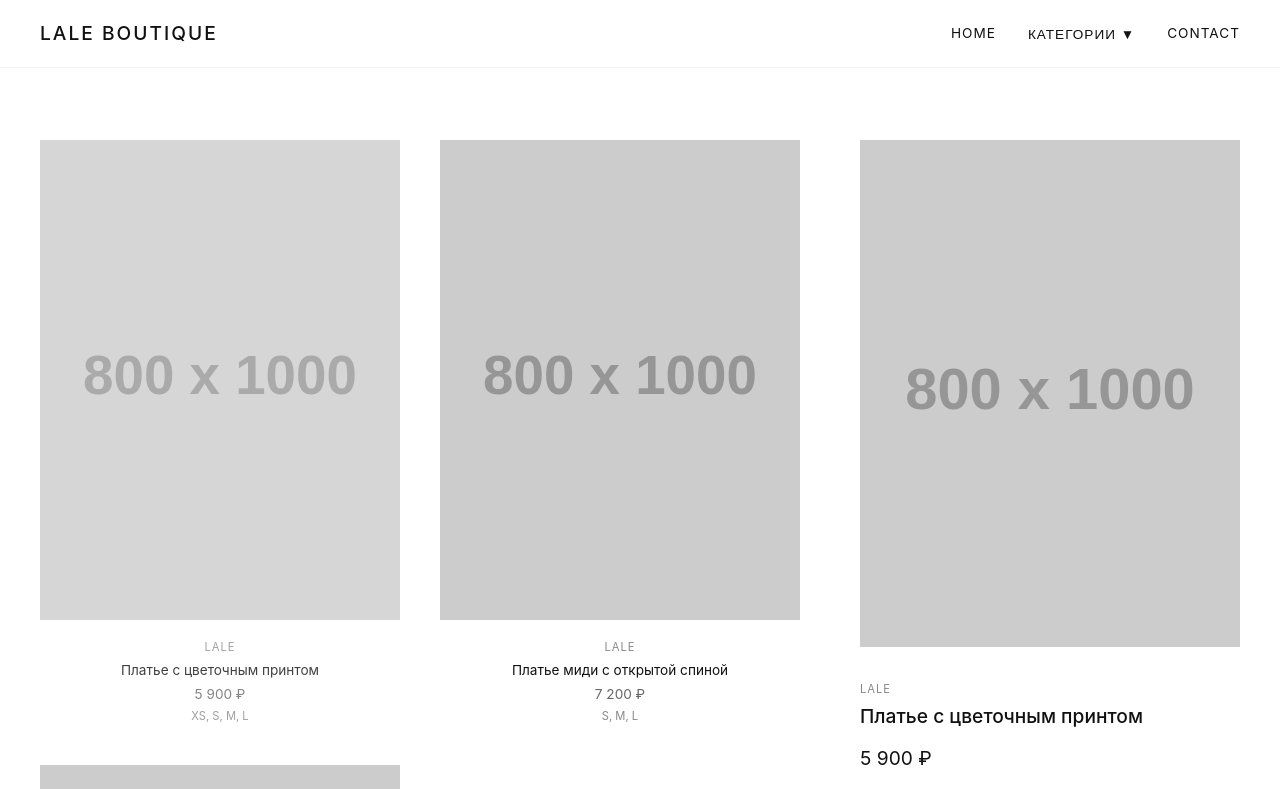
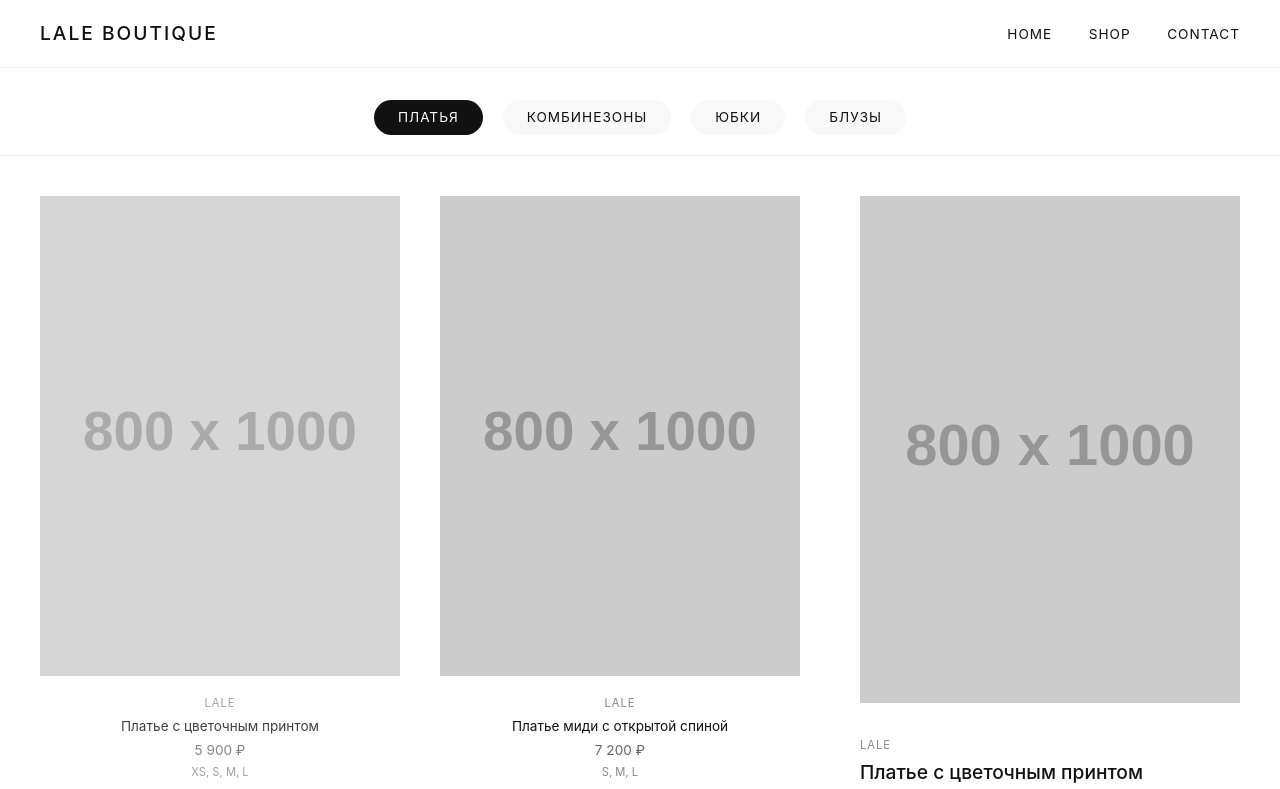
Before and after one commit to lad1xq/laleboutique, a plain HTML site: page catalog.html in a window 1280 px wide. Shown: the top 789 px of the page. Drawn offline with Linux system fonts and the light colour scheme; placeholder pictures from the web are drawn by us.

Commit message:
catalog.html

```diff
--- a/catalog.html
+++ b/catalog.html
@@ -24,54 +24,64 @@
             padding: 20px 0;
             border-bottom: 1px solid rgba(0,0,0,0.05);
         }
-        .header-inner { display: flex; justify-content: space-between; align-items: center; flex-wrap: wrap; gap: 20px; }
-        .logo { font-size: 1.2rem; font-weight: 500; letter-spacing: 2px; text-transform: uppercase; text-decoration: none; color: #111; }
+        .header-inner {
+            display: flex;
+            justify-content: space-between;
+            align-items: center;
+            flex-wrap: wrap;
+            gap: 20px;
+        }
+        .logo {
+            font-size: 1.2rem;
+            font-weight: 500;
+            letter-spacing: 2px;
+            text-transform: uppercase;
+            text-decoration: none;
+            color: #111;
+        }
         .logo-img { height: 32px; width: auto; }
-        .nav { display: flex; align-items: center; gap: 32px; }
         .nav a {
             text-decoration: none;
             color: #111;
             font-size: 0.85rem;
             text-transform: uppercase;
             letter-spacing: 1px;
+            margin-left: 32px;
             transition: opacity 0.2s;
         }
         .nav a:hover { opacity: 0.6; }
-        /* Категории выпадающий список */
-        .dropdown {
-            position: relative;
-            display: inline-block;
+        /* Категории плитками */
+        .categories-bar {
+            background: white;
+            padding: 20px 0;
+            border-bottom: 1px solid #f0f0f0;
+            margin-top: 80px; /* отступ под фиксированную шапку */
         }
-        .dropbtn {
-            background: none;
-            border: none;
+        .categories-grid {
+            display: flex;
+            flex-wrap: wrap;
+            justify-content: center;
+            gap: 20px;
+        }
+        .category-tile {
+            padding: 8px 24px;
+            background: #f8f8f8;
+            text-decoration: none;
+            color: #111;
             font-size: 0.85rem;
             text-transform: uppercase;
             letter-spacing: 1px;
-            cursor: pointer;
-            padding: 0;
-            color: #111;
+            transition: all 0.2s;
+            border-radius: 30px;
         }
-        .dropdown-content {
-            display: none;
-            position: absolute;
-            background-color: white;
-            min-width: 200px;
-            box-shadow: 0 8px 16px rgba(0,0,0,0.1);
-            z-index: 1;
-            top: 100%;
-            left: 0;
+        .category-tile:hover {
+            background: #111;
+            color: white;
         }
-        .dropdown-content a {
-            color: #111;
-            padding: 12px 16px;
-            text-decoration: none;
-            display: block;
-            font-size: 0.8rem;
+        .category-tile.active {
+            background: #111;
+            color: white;
         }
-        .dropdown-content a:hover { background-color: #f5f5f5; }
-        .dropdown:hover .dropdown-content { display: block; }
-        main { padding-top: 100px; }
         /* Двухколоночный макет */
         .catalog-layout {
             display: flex;
@@ -235,10 +245,6 @@
             text-transform: uppercase;
             margin-top: 40px;
         }
-        .active-product {
-            opacity: 0.8;
-            /* Можно добавить рамку */
-        }
     </style>
 </head>
 <body>
@@ -247,14 +253,19 @@
         <a href="index.html" class="logo" id="logo-container">LALE BOUTIQUE</a>
         <div class="nav">
             <a href="index.html">HOME</a>
-            <div class="dropdown">
-                <button class="dropbtn">КАТЕГОРИИ ▼</button>
-                <div class="dropdown-content" id="categories-dropdown"></div>
-            </div>
+            <a href="catalog.html">SHOP</a>
             <a href="index.html#contacts">CONTACT</a>
         </div>
     </div>
 </header>
+
+<!-- Блок категорий плитками -->
+<div class="categories-bar">
+    <div class="container">
+        <div class="categories-grid" id="categories-grid"></div>
+    </div>
+</div>
+
 <main>
     <div class="container">
         <div class="catalog-layout">
@@ -292,11 +303,25 @@
         activeCategory = categories[0]; // по умолчанию первая категория
     }
 
-    // Функция для отображения товаров выбранной категории
+    // Рендер плиток категорий
+    function renderCategoryTiles() {
+        const container = document.getElementById('categories-grid');
+        container.innerHTML = categories.map(cat => `
+            <a href="?category=${encodeURIComponent(cat)}" class="category-tile ${cat === activeCategory ? 'active' : ''}">
+                ${cat}
+            </a>
+        `).join('');
+    }
+
+    // Рендер товаров выбранной категории
     function renderProducts() {
         const filtered = products.filter(p => p.category === activeCategory);
         const grid = document.getElementById('products-grid');
         grid.innerHTML = '';
+        if (filtered.length === 0) {
+            grid.innerHTML = '<p style="text-align:center; grid-column:1/-1;">Нет товаров в этой категории</p>';
+            return;
+        }
         filtered.forEach(product => {
             const card = document.createElement('div');
             card.className = 'product-card';
@@ -311,11 +336,9 @@
             card.addEventListener('click', () => showProductDetail(product.id));
             grid.appendChild(card);
         });
-        // Если есть товары, показать первый
+        // Показать первый товар по умолчанию
         if (filtered.length > 0) {
             showProductDetail(filtered[0].id);
-        } else {
-            document.getElementById('product-detail').innerHTML = '<div style="text-align: center; color: #888;">Нет товаров в этой категории</div>';
         }
     }
 
@@ -360,7 +383,7 @@
                 mainImg.src = thumb.src;
             });
         });
-        // Можно добавить выделение выбранного товара в сетке
+        // Подсветка выбранного товара в сетке
         document.querySelectorAll('.product-card').forEach(card => {
             if (parseInt(card.dataset.id) === productId) {
                 card.style.opacity = '0.8';
@@ -370,25 +393,9 @@
         });
     }
 
-    // Заполнение выпадающего меню категорий
-    function renderCategoriesDropdown() {
-        const dropdown = document.getElementById('categories-dropdown');
-        dropdown.innerHTML = categories.map(cat => `<a href="?category=${encodeURIComponent(cat)}">${cat}</a>`).join('');
-    }
-
-    // Установка активной категории в кнопке (можно оставить без изменения)
-    function setActiveCategoryInDropdown() {
-        const dropdownLinks = document.querySelectorAll('#categories-dropdown a');
-        dropdownLinks.forEach(link => {
-            if (link.getAttribute('href') === `?category=${encodeURIComponent(activeCategory)}`) {
-                link.style.fontWeight = 'bold';
-            }
-        });
-    }
-
-    renderCategoriesDropdown();
+    // Инициализация
+    renderCategoryTiles();
     renderProducts();
-    setActiveCategoryInDropdown();
 </script>
 </body>
 </html>
```
